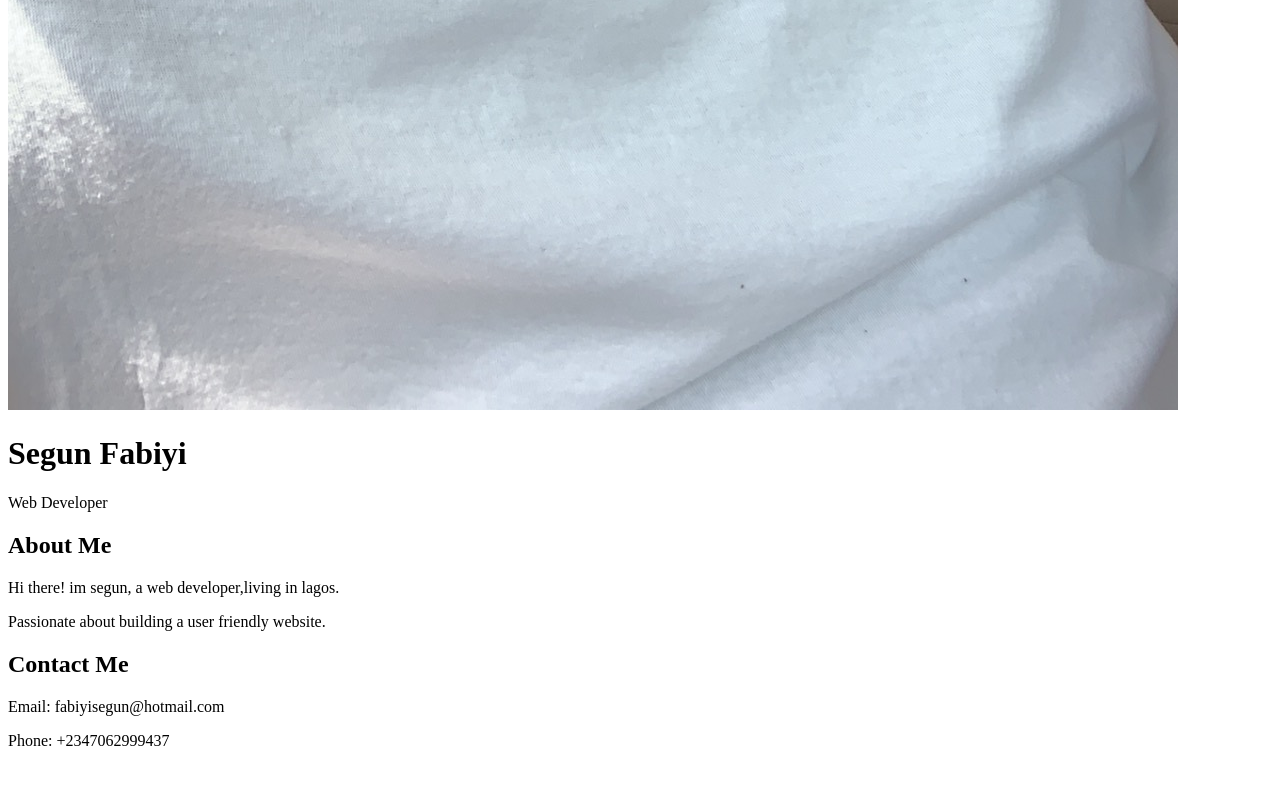
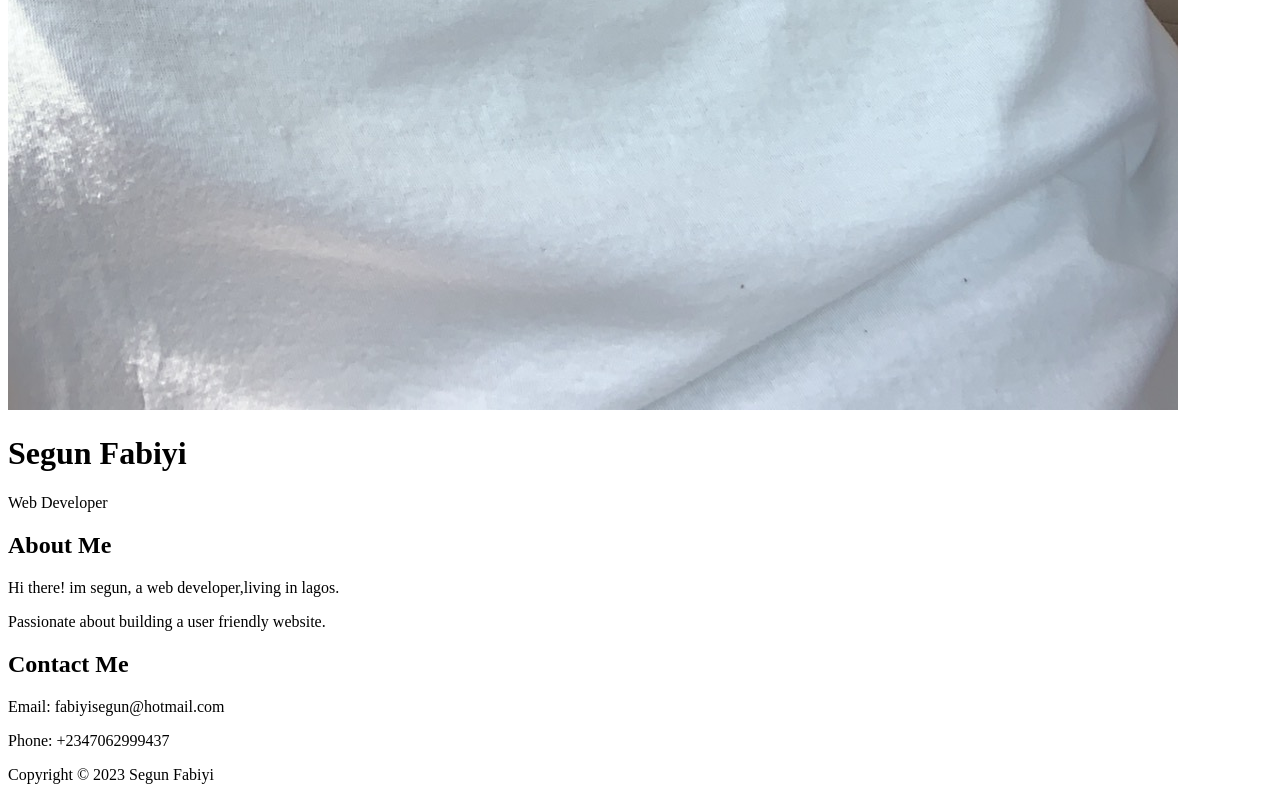
Before and after one commit to fabiyis/PortfolioWeek5, a plain HTML site: page index.Html in a window 1280 px wide. Shown: the part 1884-2684 px from the top of the page. Before the commit the page ends 2650 px from the top, so only its background shows below. Drawn offline with Linux system fonts and the light colour scheme.

Commit message:
footer ,copyright added

```diff
--- a/index.Html
+++ b/index.Html
@@ -38,5 +38,12 @@
             <p>Phone: +2347062999437</p>
         </div>
     </section>
+
+    <footer>
+        <div class="container">
+            <p>Copyright &copy; 2023 Segun Fabiyi</p>
+        </div>
+    </footer>
+
 </body>
 </html>
```
